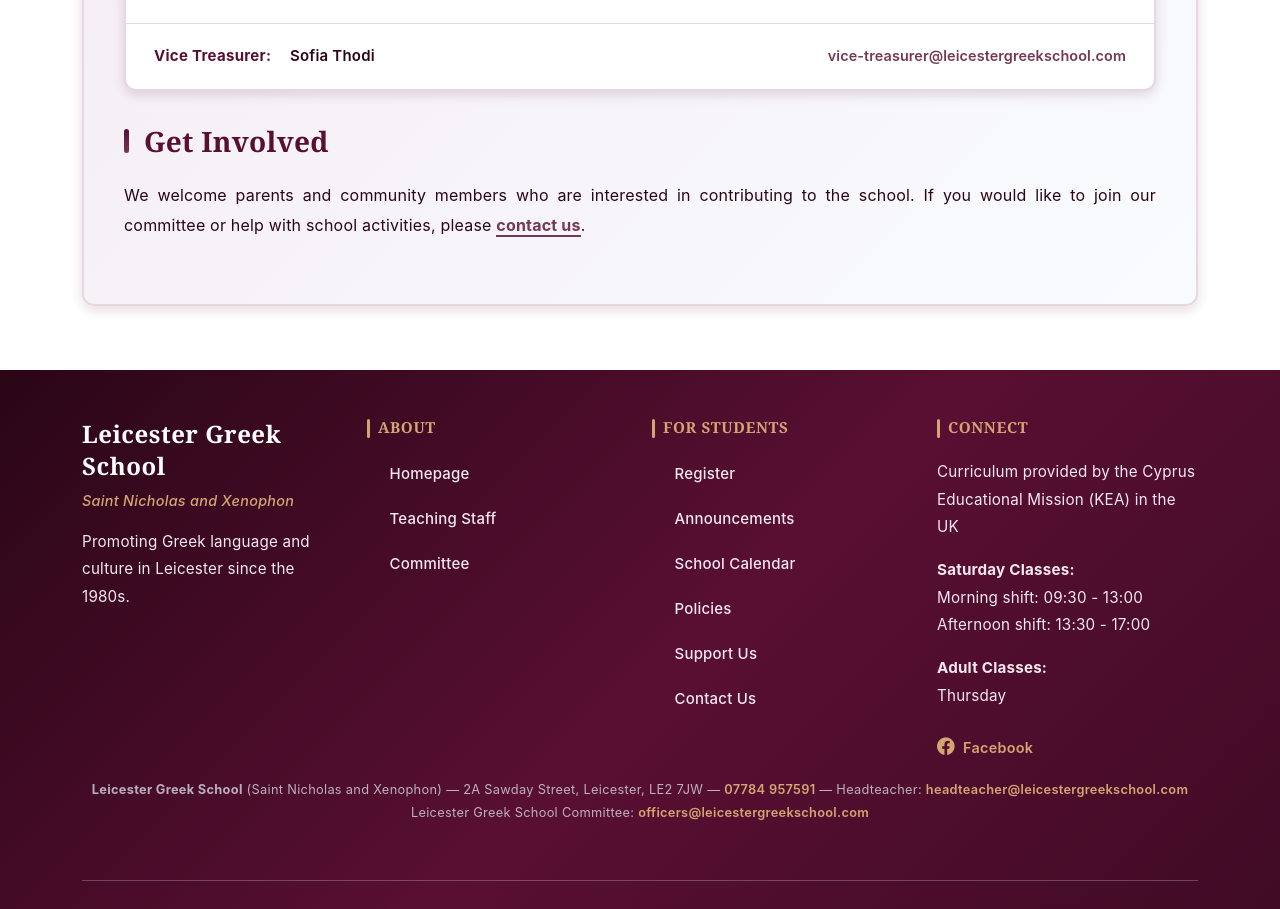
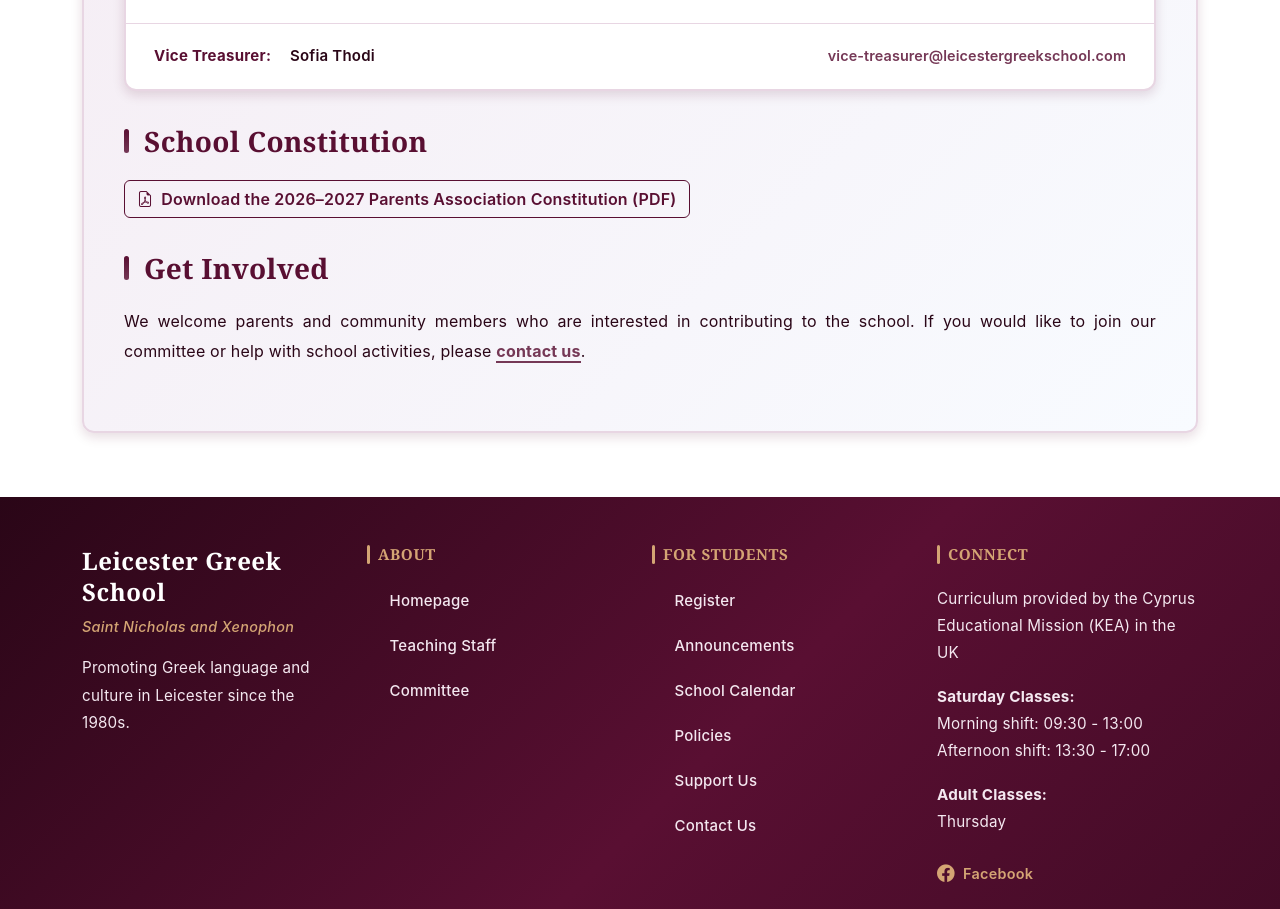
Before and after one commit to Leicester-Greek-School/website, a Vue app: page /committee in a window 1280 px wide. Shown: the part 1286-2195 px from the top of the page. Built offline with nearby package versions, Linux system fonts and the light colour scheme.

Commit message:
Add download for constitution

```diff
--- a/src/views/Committee.vue
+++ b/src/views/Committee.vue
@@ -69,6 +69,18 @@
             <a href="mailto:vice-treasurer@leicestergreekschool.com" class="member-email" aria-label="Email Vice Treasurer">vice-treasurer@leicestergreekschool.com</a>
           </li>
         </ul>
+
+        <h3 class="section-title">School Constitution</h3>
+        <p class="text-justify">
+          <a
+            class="constitution-download btn btn-outline-primary"
+            href="/docs/Leicester-Greek-school-parents-association-constitution-2026-2027.pdf"
+            download
+          >
+            <i class="bi bi-file-earmark-pdf" aria-hidden="true"></i>
+            Download the 2026–2027 Parents Association Constitution (PDF)
+          </a>
+        </p>
 
         <h3 class="section-title">Get Involved</h3>
         <p class="text-justify">
@@ -331,6 +343,13 @@ export default {
   border-bottom: 2px solid var(--primary-color);
 }
 
+.constitution-download {
+  display: inline-flex;
+  align-items: center;
+  gap: 0.5rem;
+  white-space: normal;
+}
+
 @media (max-width: 768px) {
   .info-section {
     padding: 1.5rem;
--- a/webpack.config.js
+++ b/webpack.config.js
@@ -91,6 +91,10 @@ module.exports = {
           force: true
         },
         {
+          from: 'public/docs/Leicester-Greek-school-parents-association-constitution-2026-2027.pdf',
+          to: 'docs/Leicester-Greek-school-parents-association-constitution-2026-2027.pdf'
+        },
+        {
           // Copy logo to dist root so /lgs-logo.jpg resolves for og:image
           from: 'src/assets/images/lgs-logo.jpg',
           to: 'lgs-logo.jpg',
```
